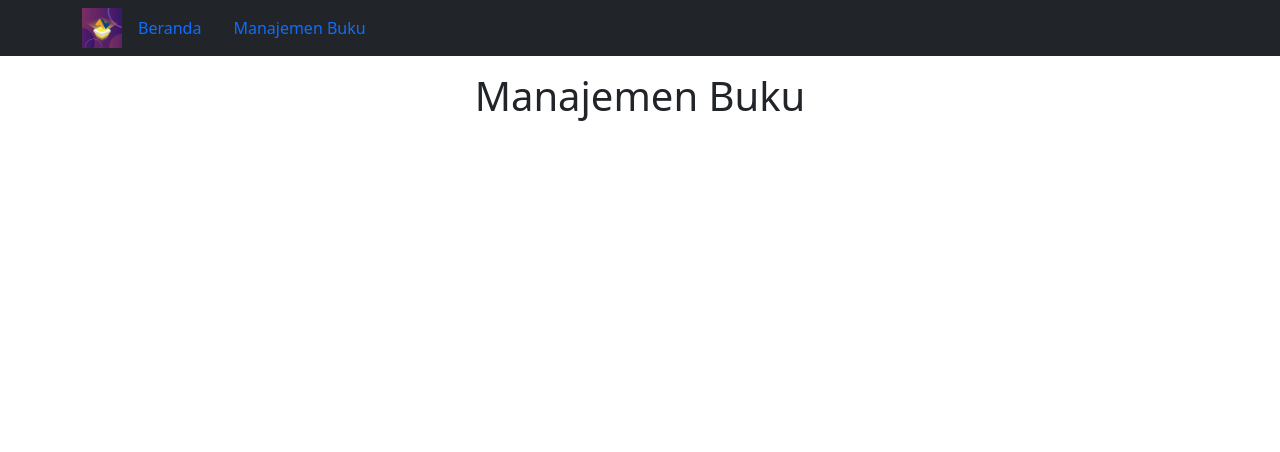
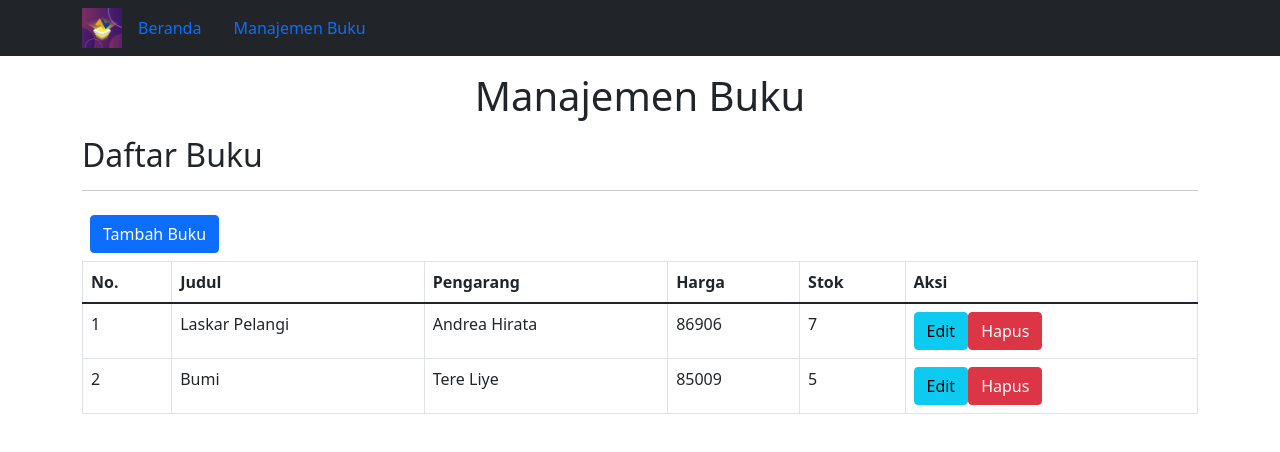
Before and after one commit to hilmiwicak/camp404-mern-bookstore, a React (Create React App) app in the folder frontend-react/: page /manajemen-buku in a window 1280 px wide. Shown: the top 452 px of the page. Built offline with nearby package versions, Linux system fonts and the light colour scheme.

Commit message:
read book list

```diff
--- a/frontend-react/src/components/ManajemenBuku.jsx
+++ b/frontend-react/src/components/ManajemenBuku.jsx
@@ -9,7 +9,38 @@ export default class ManajemenBuku extends React.Component {
           <h1 className="text-center">Manajemen Buku</h1>
           <div id="formTambah"></div>
           <div id="formUbah"></div>
-          <div id="daftarBuku"></div>
+          <div id="daftarBuku">
+              <h2 className="mt-3">Daftar Buku</h2>
+              <hr />
+              <button className="btn btn-primary m-2">Tambah Buku</button>
+              <table className="table table-bordered">
+                  <thead>
+                      <tr>
+                          <th>No.</th>
+                          <th>Judul</th>
+                          <th>Pengarang</th>
+                          <th>Harga</th>
+                          <th>Stok</th>
+                          <th>Aksi</th>
+                      </tr>
+                  </thead>
+                  <tbody>
+                      {this.props.bookList.map((book, index) => (
+                          <tr key={index}>
+                              <td>{book._id}</td>
+                              <td>{book.judul}</td>
+                              <td>{book.pengarang}</td>
+                              <td>{book.harga}</td>
+                              <td>{book.stok}</td>
+                              <td>
+                                  <button className="btn btn-info mr-3">Edit</button>
+                                  <button className="btn btn-danger mr-3">Hapus</button>
+                              </td>
+                          </tr>
+                      ))}
+                  </tbody>
+              </table>
+          </div>
         </div>
       </Fragment>
     );
```
